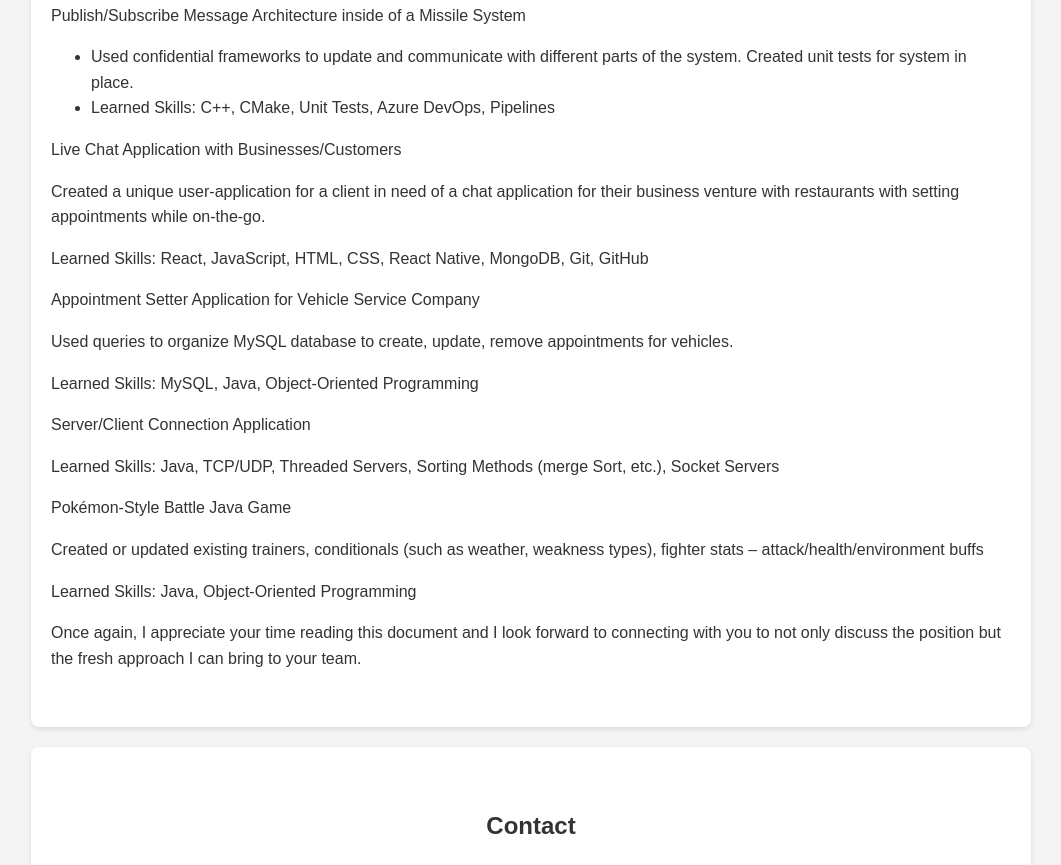
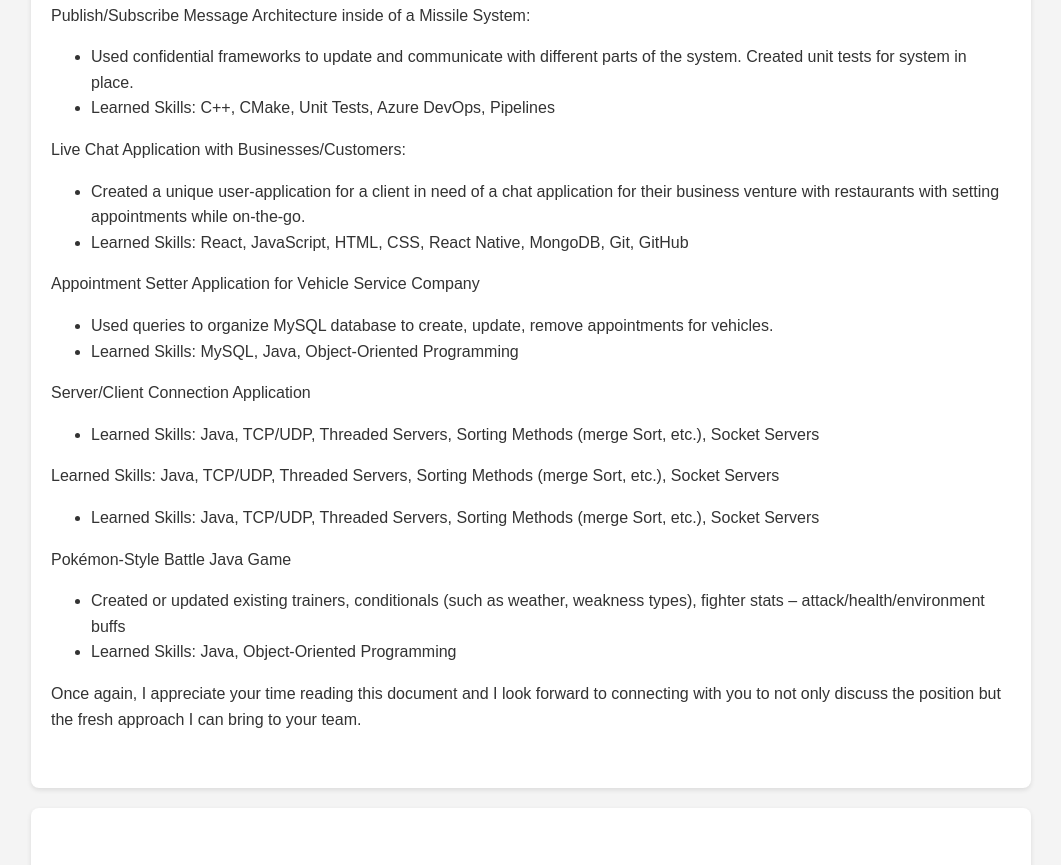
Before and after one commit to sean0047/portfolio, a plain HTML site: page index.html in a window 1280 px wide. Shown: the part 1993-2858 px from the top of the page, without its empty margins (109-1170 px from the left). Drawn offline with Linux system fonts and the light colour scheme.

Commit message:
Update index.html

```diff
--- a/index.html
+++ b/index.html
@@ -73,22 +73,39 @@
 
             <p>The following list contains previous software projects that followed an Agile Development process with Scrum Methodologies:</p>
 
-            <p>Publish/Subscribe Message Architecture inside of a Missile System</p>
+            <p>Publish/Subscribe Message Architecture inside of a Missile System:</p>
             <ul>
                 <li>Used confidential frameworks to update and communicate with different parts of the system. Created unit tests for system in place.</li>
                 <li>Learned Skills: C++, CMake, Unit Tests, Azure DevOps, Pipelines</li>
             </ul>
-            <p>Live Chat Application with Businesses/Customers</p>
-                <p>Created a unique user-application for a client in need of a chat application for their business venture with restaurants with setting appointments while on-the-go.</p>
-                <p>Learned Skills: React, JavaScript, HTML, CSS, React Native, MongoDB, Git, GitHub</p>
-                <p>Appointment Setter Application for Vehicle Service Company</p>
-                <p>Used queries to organize MySQL database to create, update, remove appointments for vehicles.</p>
-                <p>Learned Skills:  MySQL, Java, Object-Oriented Programming</p>
+
+            <p>Live Chat Application with Businesses/Customers:</p>
+            <ul>
+                <li>Created a unique user-application for a client in need of a chat application for their business venture with restaurants with setting appointments while on-the-go.</li>
+                <li>Learned Skills: React, JavaScript, HTML, CSS, React Native, MongoDB, Git, GitHub</li>
+            </ul>
+
+            <p>Appointment Setter Application for Vehicle Service Company</p>
+            <ul>
+                <li>Used queries to organize MySQL database to create, update, remove appointments for vehicles.</li>
+                <li>Learned Skills:  MySQL, Java, Object-Oriented Programming</li>
+            </ul>
+
             <p>Server/Client Connection Application</p>
-                <p>Learned Skills: Java, TCP/UDP, Threaded Servers, Sorting Methods (merge Sort, etc.), Socket Servers</p>
-                <p>Pokémon-Style Battle Java Game</p>
-                <p>Created or updated existing trainers, conditionals (such as weather, weakness types), fighter stats – attack/health/environment buffs</p>
-                <p>Learned Skills: Java, Object-Oriented Programming</p>
+            <ul>
+                <li>Learned Skills: Java, TCP/UDP, Threaded Servers, Sorting Methods (merge Sort, etc.), Socket Servers</li>
+            </ul>
+
+            <p>Learned Skills: Java, TCP/UDP, Threaded Servers, Sorting Methods (merge Sort, etc.), Socket Servers</p>
+            <ul>
+                <li>Learned Skills: Java, TCP/UDP, Threaded Servers, Sorting Methods (merge Sort, etc.), Socket Servers</li>
+            </ul>
+
+            <p>Pokémon-Style Battle Java Game</p>
+            <ul>
+                <li>Created or updated existing trainers, conditionals (such as weather, weakness types), fighter stats – attack/health/environment buffs</li>
+                <li>Learned Skills: Java, Object-Oriented Programming</li>
+            </ul>
 
             <p>Once again, I appreciate your time reading this document and I look forward to connecting with you to not only discuss the position but the fresh approach I can bring to your team. </p>
         </section>
```
